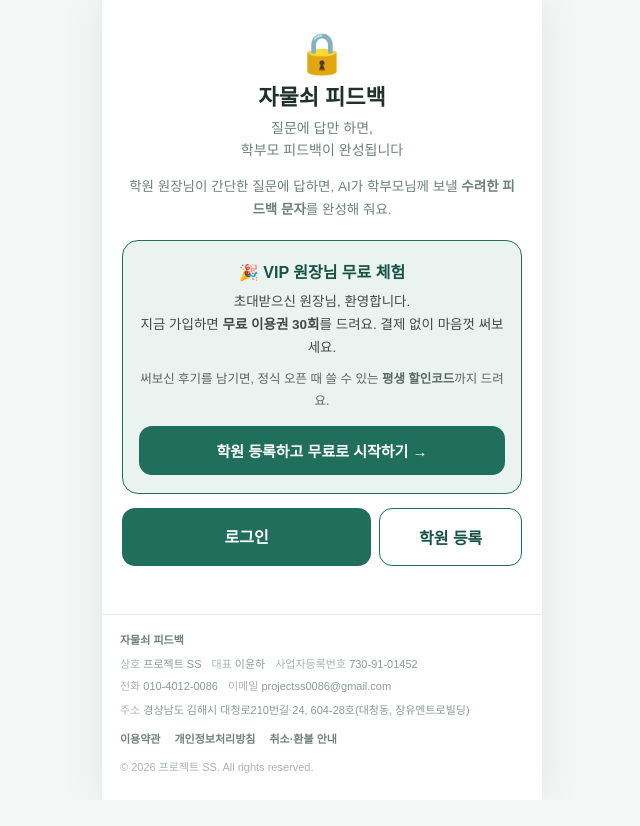
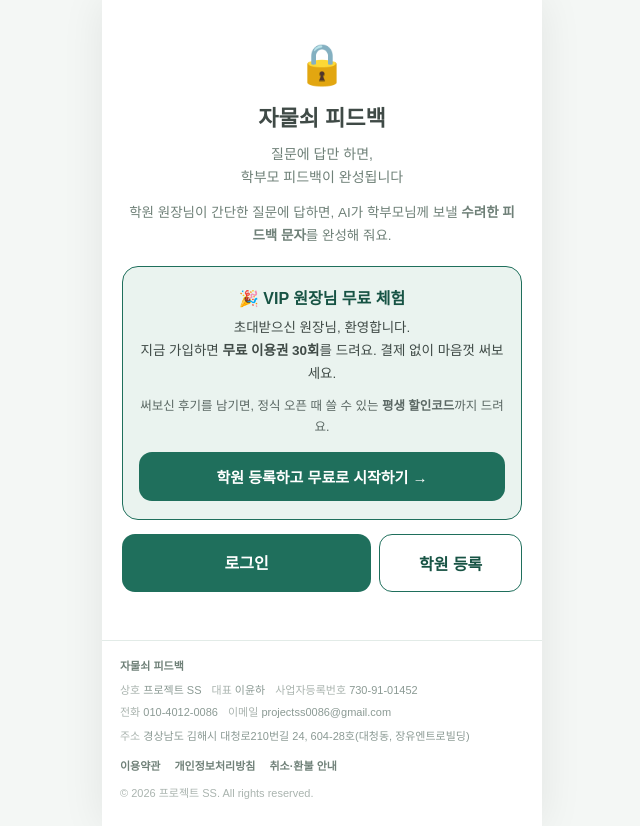
Before and after one commit to projectss0086/lockin-trial, a Next.js app: page / in a window 1280 px wide. Shown: the whole page, without its empty margins (318-958 px from the left). Before the commit the page ends 800 px from the top, so only its background shows below. Built offline with nearby package versions, Linux system fonts and the light colour scheme.

Commit message:
Update page.js

```diff
--- a/app/page.js
+++ b/app/page.js
@@ -8,7 +8,7 @@ export default function Home() {
     <div className="phone">
       <div className="pad">
         {/* 서비스 소개 (히어로) */}
-        <div style={{ textAlign: "center", marginTop: 8 }}>
+          <div style={{ fontSize: 13.5, color: "#3f4a46", lineHeight: 1.7, marginTop: 8, wordBreak: "keep-all" }}>
           <div className="lock" style={{ fontSize: 40 }}>🔒</div>
           <div className="h1" style={{ textAlign: "center" }}>자물쇠 피드백</div>
           <div className="lead" style={{ textAlign: "center" }}>
```
